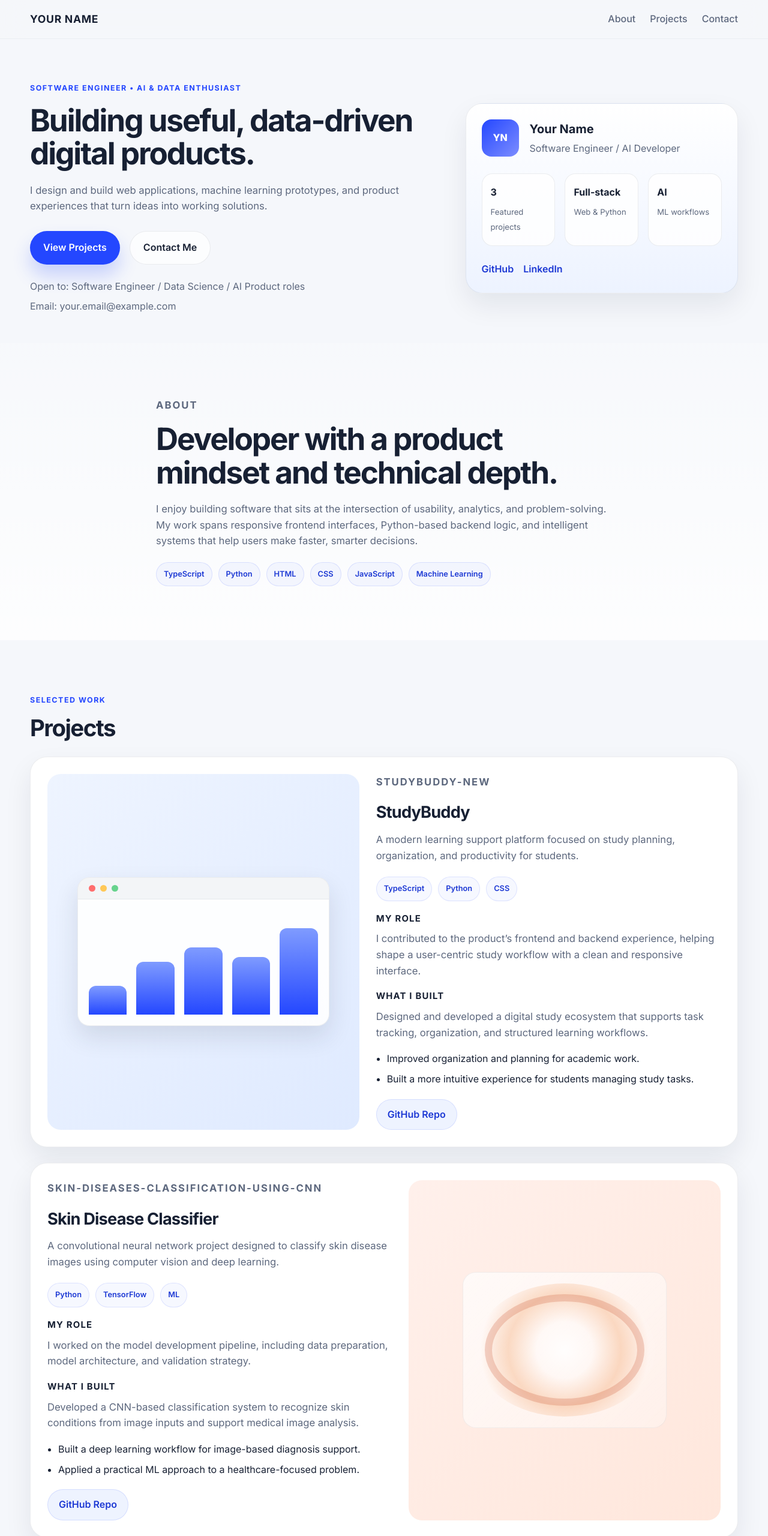
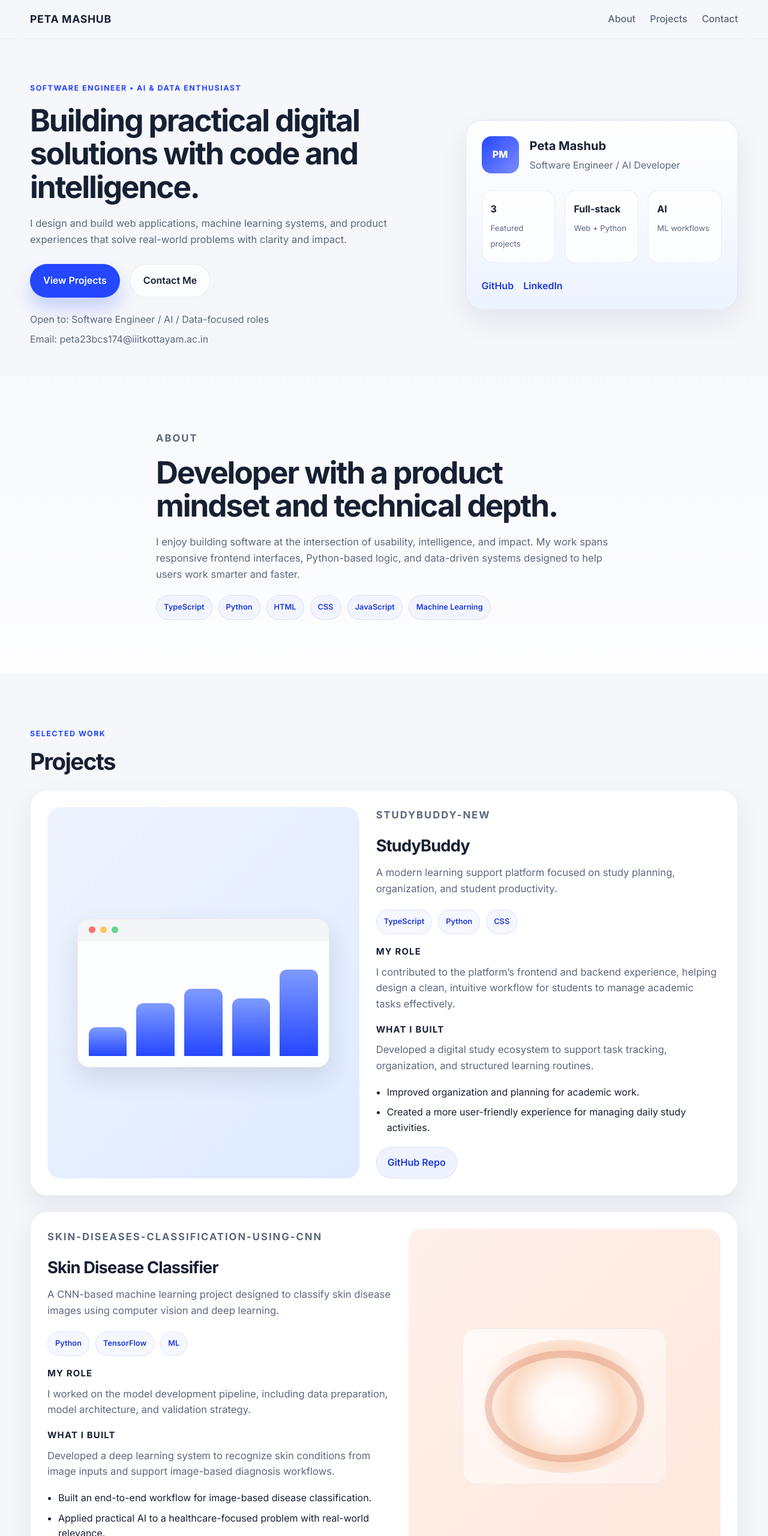
Before and after one commit to peta2005/portfolio, a plain HTML site: page index.html in a window 1280 px wide. Shown: the top 2560 px of the page at 60% size. Drawn offline with Linux system fonts and the light colour scheme.

Commit message:
Personalize portfolio with Peta Mashub details and add polished project descriptions

```diff
--- a/index.html
+++ b/index.html
@@ -3,10 +3,10 @@
   <head>
     <meta charset="UTF-8" />
     <meta name="viewport" content="width=device-width, initial-scale=1.0" />
-    <title>Your Name | Portfolio</title>
+    <title>Peta Mashub | Portfolio</title>
     <meta
       name="description"
-      content="Portfolio website for a software engineer and AI/data-driven developer."
+      content="Portfolio website for Peta Mashub, a software engineer and AI/data-driven developer."
     />
     <link rel="preconnect" href="https://fonts.googleapis.com" />
     <link rel="preconnect" href="https://fonts.gstatic.com" crossorigin />
@@ -19,7 +19,7 @@
   <body>
     <header class="site-header">
       <div class="container nav">
-        <div class="brand">Your Name</div>
+        <div class="brand">Peta Mashub</div>
         <nav>
           <a href="#about">About</a>
           <a href="#projects">Projects</a>
@@ -33,26 +33,26 @@
         <div class="container hero-inner">
           <div class="hero-copy">
             <p class="eyebrow">Software Engineer • AI & Data Enthusiast</p>
-            <h1>Building useful, data-driven digital products.</h1>
+            <h1>Building practical digital solutions with code and intelligence.</h1>
             <p class="lead">
-              I design and build web applications, machine learning prototypes, and
-              product experiences that turn ideas into working solutions.
+              I design and build web applications, machine learning systems, and product experiences
+              that solve real-world problems with clarity and impact.
             </p>
             <div class="cta-row">
               <a class="button primary" href="#projects">View Projects</a>
-              <a class="button secondary" href="mailto:your.email@example.com">Contact Me</a>
+              <a class="button secondary" href="mailto:peta23bcs174@iiitkottayam.ac.in">Contact Me</a>
             </div>
             <ul class="mini-meta">
-              <li>Open to: Software Engineer / Data Science / AI Product roles</li>
-              <li>Email: your.email@example.com</li>
+              <li>Open to: Software Engineer / AI / Data-focused roles</li>
+              <li>Email: peta23bcs174@iiitkottayam.ac.in</li>
             </ul>
           </div>
 
           <div class="hero-card">
             <div class="profile-panel">
-              <div class="avatar">YN</div>
+              <div class="avatar">PM</div>
               <div>
-                <h3>Your Name</h3>
+                <h3>Peta Mashub</h3>
                 <p>Software Engineer / AI Developer</p>
               </div>
             </div>
@@ -64,7 +64,7 @@
               </div>
               <div>
                 <strong>Full-stack</strong>
-                <span>Web & Python</span>
+                <span>Web + Python</span>
               </div>
               <div>
                 <strong>AI</strong>
@@ -74,7 +74,7 @@
 
             <div class="socials">
               <a href="https://github.com/peta2005" target="_blank" rel="noreferrer">GitHub</a>
-              <a href="https://www.linkedin.com/in/yourname" target="_blank" rel="noreferrer">LinkedIn</a>
+              <a href="https://www.linkedin.com/in/peta-mashub-iiitk-0850b13a2" target="_blank" rel="noreferrer">LinkedIn</a>
             </div>
           </div>
         </div>
@@ -85,10 +85,9 @@
           <p class="section-tag">About</p>
           <h2>Developer with a product mindset and technical depth.</h2>
           <p>
-            I enjoy building software that sits at the intersection of usability,
-            analytics, and problem-solving. My work spans responsive frontend
-            interfaces, Python-based backend logic, and intelligent systems that
-            help users make faster, smarter decisions.
+            I enjoy building software at the intersection of usability, intelligence, and impact.
+            My work spans responsive frontend interfaces, Python-based logic, and data-driven systems
+            designed to help users work smarter and faster.
           </p>
           <div class="tool-pills">
             <span>TypeScript</span>
@@ -130,8 +129,8 @@
               <p class="project-label">StudyBuddy-new</p>
               <h3>StudyBuddy</h3>
               <p class="summary">
-                A modern learning support platform focused on study planning,
-                organization, and productivity for students.
+                A modern learning support platform focused on study planning, organization, and
+                student productivity.
               </p>
 
               <div class="badges">
@@ -143,23 +142,22 @@
               <div class="detail-block">
                 <h4>My role</h4>
                 <p>
-                  I contributed to the product’s frontend and backend experience,
-                  helping shape a user-centric study workflow with a clean and
-                  responsive interface.
+                  I contributed to the platform’s frontend and backend experience, helping design a
+                  clean, intuitive workflow for students to manage academic tasks effectively.
                 </p>
               </div>
 
               <div class="detail-block">
                 <h4>What I built</h4>
                 <p>
-                  Designed and developed a digital study ecosystem that supports
-                  task tracking, organization, and structured learning workflows.
+                  Developed a digital study ecosystem to support task tracking, organization, and
+                  structured learning routines.
                 </p>
               </div>
 
               <ul class="outcomes">
                 <li>Improved organization and planning for academic work.</li>
-                <li>Built a more intuitive experience for students managing study tasks.</li>
+                <li>Created a more user-friendly experience for managing daily study activities.</li>
               </ul>
 
               <div class="project-links">
@@ -173,8 +171,8 @@
               <p class="project-label">Skin-Diseases-Classification-using-CNN</p>
               <h3>Skin Disease Classifier</h3>
               <p class="summary">
-                A convolutional neural network project designed to classify skin
-                disease images using computer vision and deep learning.
+                A CNN-based machine learning project designed to classify skin disease images using
+                computer vision and deep learning.
               </p>
 
               <div class="badges">
@@ -186,22 +184,22 @@
               <div class="detail-block">
                 <h4>My role</h4>
                 <p>
-                  I worked on the model development pipeline, including data
-                  preparation, model architecture, and validation strategy.
+                  I worked on the model development pipeline, including data preparation, model
+                  architecture, and validation strategy.
                 </p>
               </div>
 
               <div class="detail-block">
                 <h4>What I built</h4>
                 <p>
-                  Developed a CNN-based classification system to recognize skin
-                  conditions from image inputs and support medical image analysis.
+                  Developed a deep learning system to recognize skin conditions from image inputs and
+                  support image-based diagnosis workflows.
                 </p>
               </div>
 
               <ul class="outcomes">
-                <li>Built a deep learning workflow for image-based diagnosis support.</li>
-                <li>Applied a practical ML approach to a healthcare-focused problem.</li>
+                <li>Built an end-to-end workflow for image-based disease classification.</li>
+                <li>Applied practical AI to a healthcare-focused problem with real-world relevance.</li>
               </ul>
 
               <div class="project-links">
@@ -233,8 +231,8 @@
               <p class="project-label">RESTAURANT-MANAGEMENT-SYSTEM-GOLDEN-FEAST-</p>
               <h3>Golden Feast</h3>
               <p class="summary">
-                A restaurant management application for handling orders, dining
-                operations, and business workflows in a hospitality setting.
+                A restaurant management application for handling orders, dining operations, and
+                hospitality workflows.
               </p>
 
               <div class="badges">
@@ -247,22 +245,22 @@
               <div class="detail-block">
                 <h4>My role</h4>
                 <p>
-                  I developed the application interface and fundamental business
-                  flow logic to support restaurant operations and user interactions.
+                  I developed the application interface and core business flow logic for a practical
+                  restaurant operations system.
                 </p>
               </div>
 
               <div class="detail-block">
                 <h4>What I built</h4>
                 <p>
-                  Created a functional restaurant management system with a clear UI
-                  for ordering, menu presentation, and operational visibility.
+                  Created a functional system with a clear interface for ordering, menu presentation,
+                  and operational visibility.
                 </p>
               </div>
 
               <ul class="outcomes">
                 <li>Improved the user experience for restaurant service workflows.</li>
-                <li>Built a practical digital solution for managing core operations.</li>
+                <li>Built a practical digital solution for managing core operations efficiently.</li>
               </ul>
 
               <div class="project-links">
@@ -278,9 +276,9 @@
           <p class="section-tag">Contact</p>
           <h2>Let’s build something useful.</h2>
           <div class="contact-row">
-            <a href="mailto:your.email@example.com">your.email@example.com</a>
+            <a href="mailto:peta23bcs174@iiitkottayam.ac.in">peta23bcs174@iiitkottayam.ac.in</a>
             <a href="https://github.com/peta2005" target="_blank" rel="noreferrer">GitHub</a>
-            <a href="https://www.linkedin.com/in/yourname" target="_blank" rel="noreferrer">LinkedIn</a>
+            <a href="https://www.linkedin.com/in/peta-mashub-iiitk-0850b13a2" target="_blank" rel="noreferrer">LinkedIn</a>
           </div>
         </div>
       </section>
```
